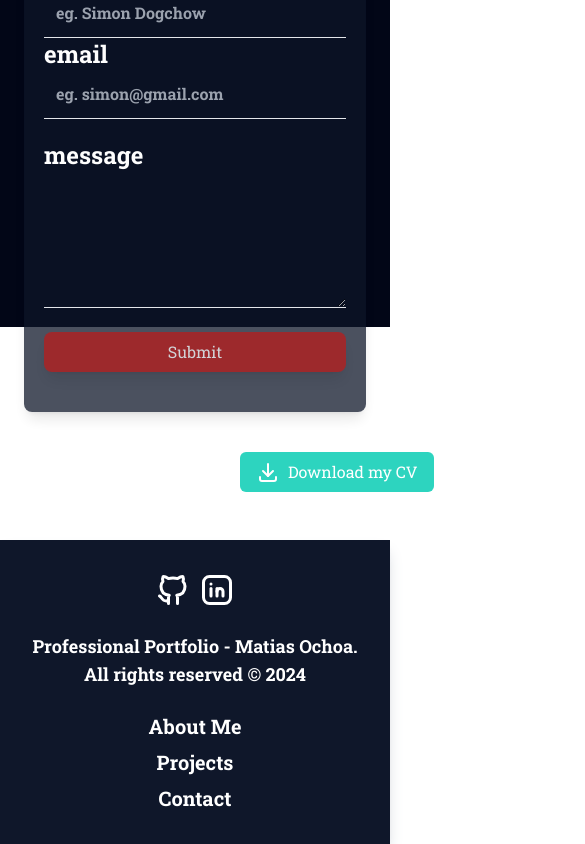
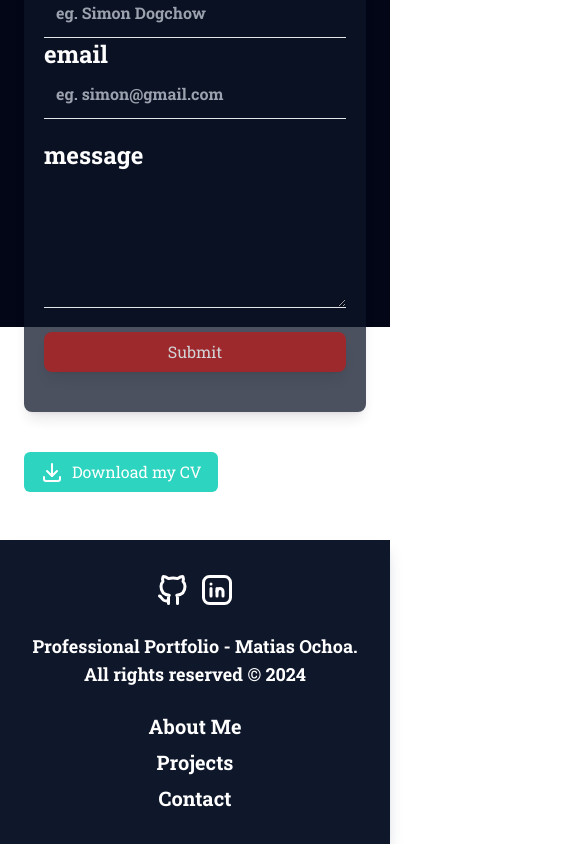
Before and after one commit to matiochoa1/personal-website-react, a React (Vite) app: page /portfolio/contact in a window 390 px wide. Shown: the part 517-1361 px from the top of the page, 585 px wide, since content can reach past the window. Built offline with nearby package versions, Linux system fonts and the light colour scheme; what tailwind-gradient-mask-image would draw is missing.

Commit message:
Fixing the download cv button in mobile devices - Matias

```diff
--- a/src/components/DownloadCv.tsx
+++ b/src/components/DownloadCv.tsx
@@ -3,7 +3,7 @@ import { IconDownload } from "@tabler/icons-react";
 export default function DownloadCv() {
 	return (
 		<>
-			<div className="container mx-60">
+			<div className="container mx-6 lg:mx-60">
 				<div className="mt-4">
 					<a
 						href="/files/matias-cv.pdf"
```
